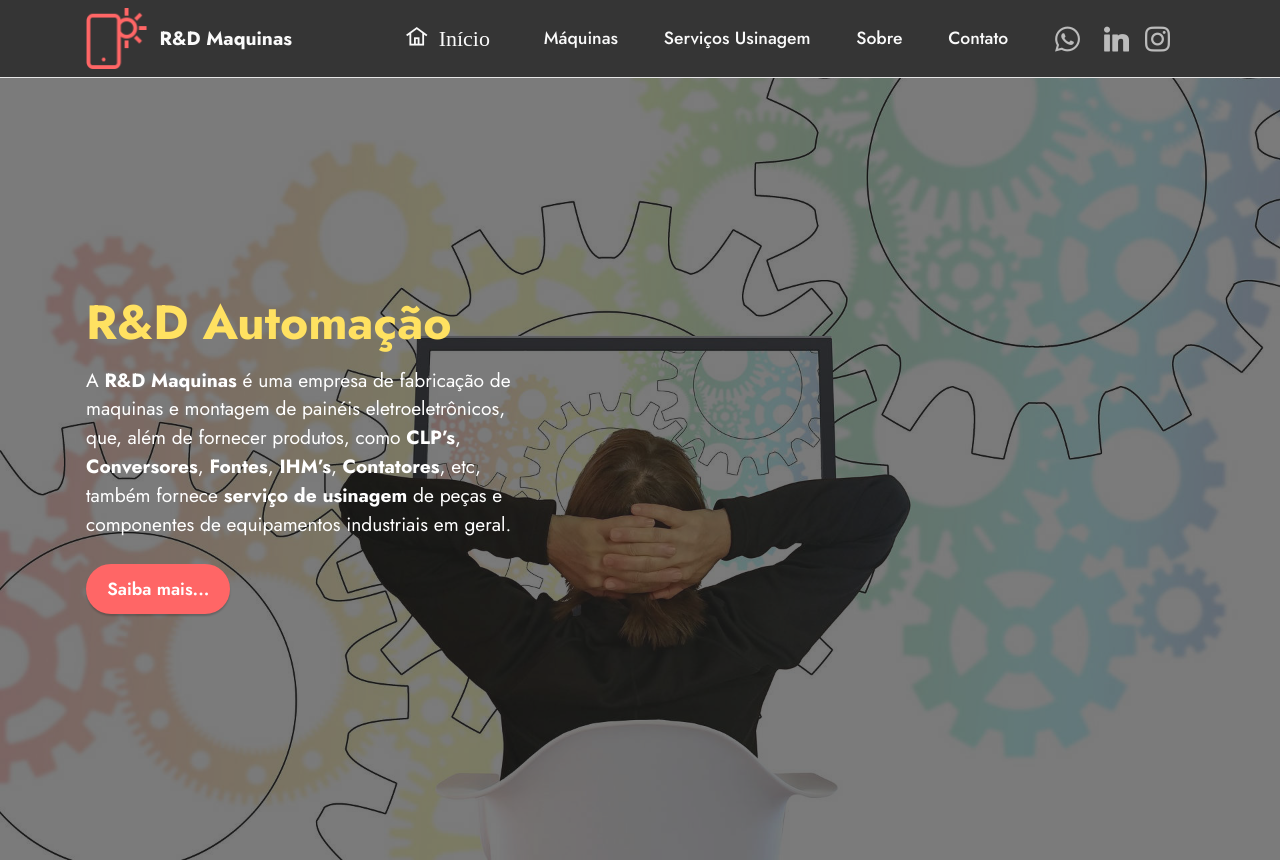
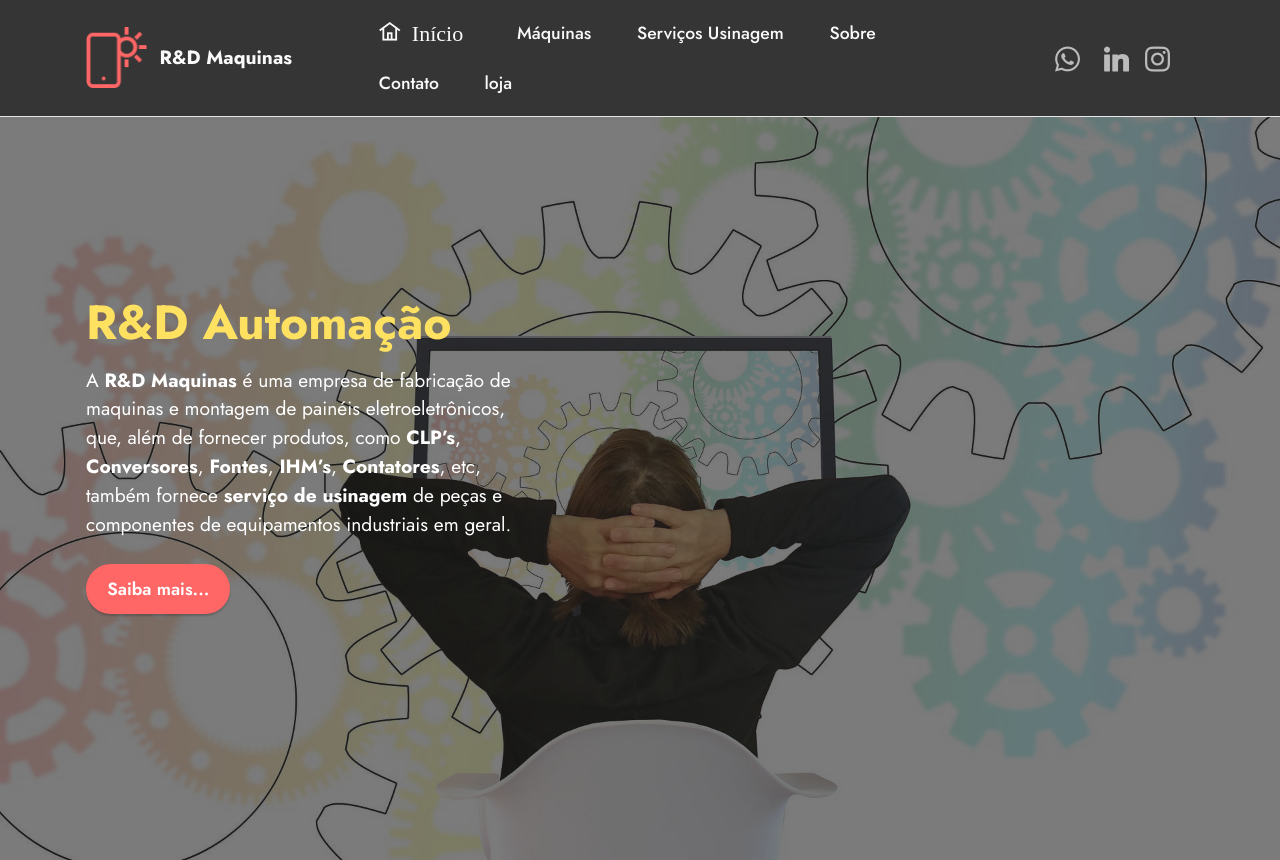
Before and after one commit to rafael3021734/R-D-Projetos, a plain HTML site: page index.html in a window 1280 px wide. Shown: the top 860 px of the page. Drawn offline with Linux system fonts and the light colour scheme; files whose address does not match are found by name.

Commit message:
adição link loja

```diff
--- a/index.html
+++ b/index.html
@@ -57,7 +57,11 @@
                         <a class="nav-link link text-white text-primary display-4" href="ServiçosUsinagem.html">Serviços Usinagem<br>
                         </a>
                     </li>
-                    <li class="nav-item"><a class="nav-link link text-white text-primary display-4" href="Sobre.html">Sobre<br></a></li><li class="nav-item"><a class="nav-link link text-white text-primary display-4" href="Contato.html">Contato</a></li></ul>
+                    <li class="nav-item"><a class="nav-link link text-white text-primary display-4" href="Sobre.html">Sobre<br></a></li><li class="nav-item"><a class="nav-link link text-white text-primary display-4" href="Contato.html">Contato
+                        </a>
+                    </li>
+                    <li class="nav-item"><a class="nav-link link text-white text-primary display-4" href="https://rdmaquinas.shopping.marketup.com/">loja<br></li>
+                </ul>
                 <div class="icons-menu">
                     <a class="iconfont-wrapper" href="http://api.whatsapp.com/send?phone=5511969971614" target="_blank">
                         <span class="p-2 mbr-iconfont socicon-whatsapp socicon" style="color: rgb(187, 187, 187); fill: rgb(187, 187, 187); font-size: 25px;"></span>
```
